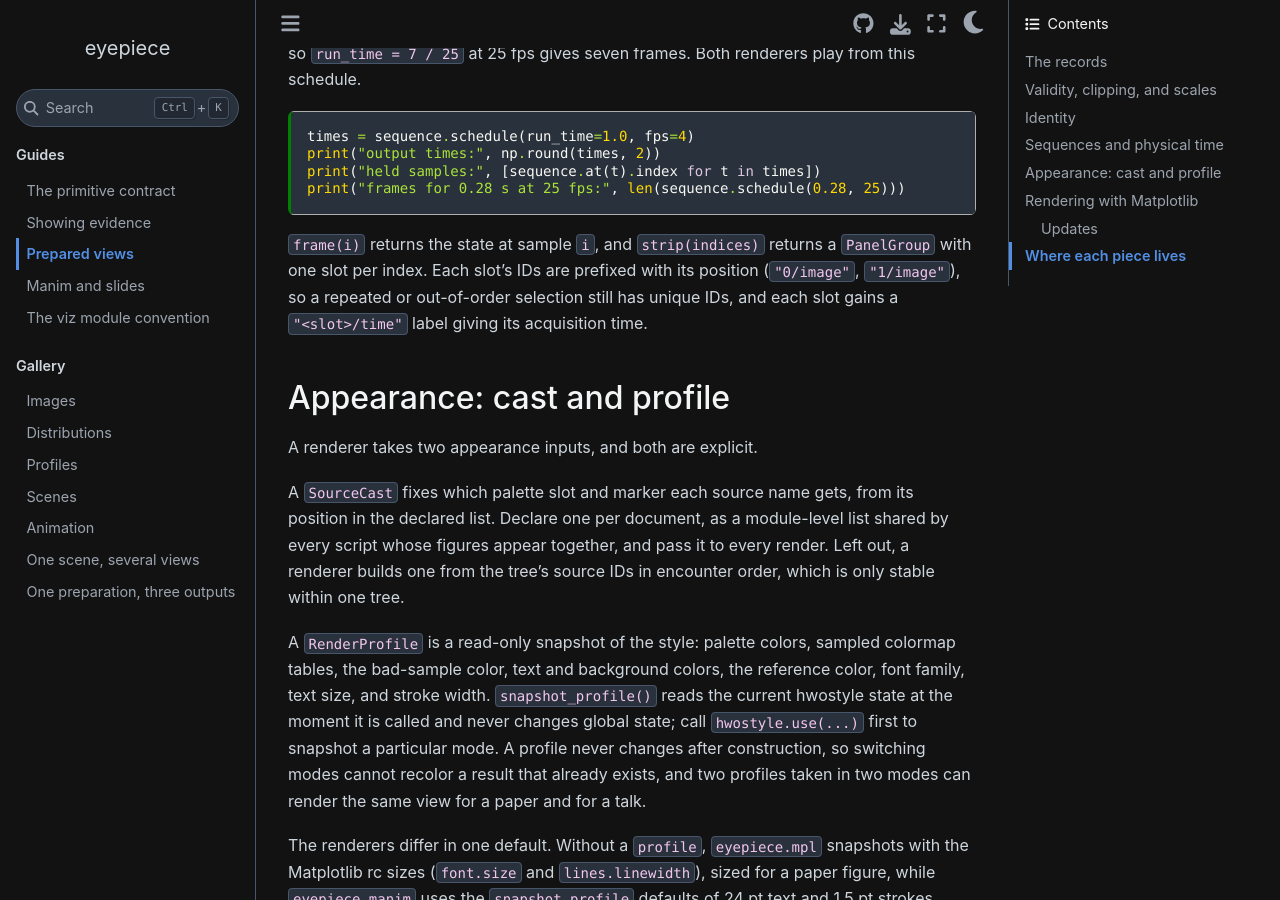
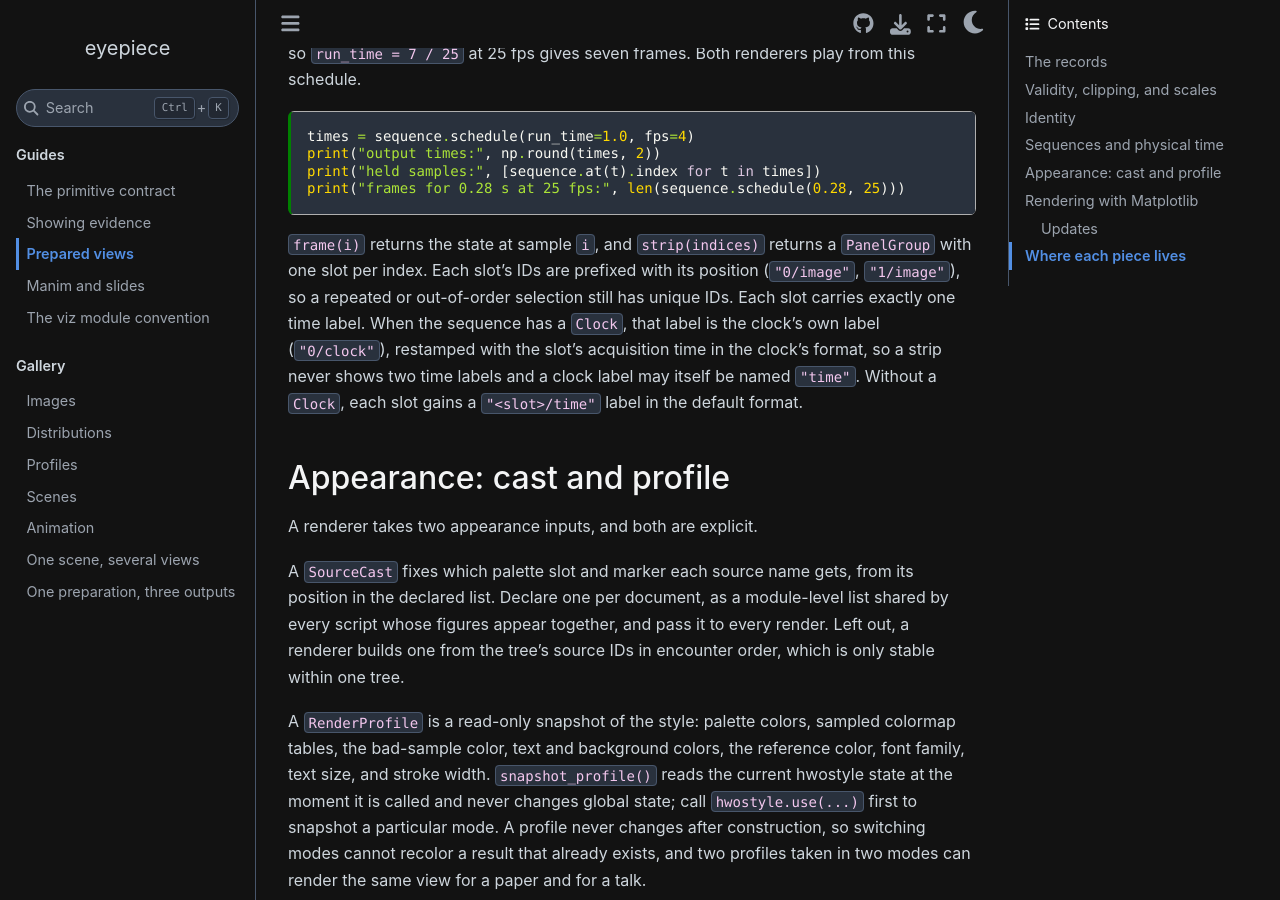
Before and after one commit to CoreySpohn/eyepiece, a Sphinx documentation site: the page built from docs/prepared-views.md, in a window 1280 px wide and 900 px high, scrolled down 5244 px. Built offline with Sphinx 7.4.7 and the Sphinx Book theme 1.1.4, drawn with Linux system fonts in a browser that asks for light colours; pages that are not in the unit, such as notebooks, are missing from menus.

Commit message:
fix(sequence): label each strip slot once, through its Clock when it has one

```diff
--- a/docs/prepared-views.md
+++ b/docs/prepared-views.md
@@ -247,8 +247,12 @@ print("frames for 0.28 s at 25 fps:", len(sequence.schedule(0.28, 25)))
 `frame(i)` returns the state at sample `i`, and `strip(indices)` returns a
 `PanelGroup` with one slot per index. Each slot's IDs are prefixed with its
 position (`"0/image"`, `"1/image"`), so a repeated or out-of-order selection
-still has unique IDs, and each slot gains a `"<slot>/time"` label giving its
-acquisition time.
+still has unique IDs. Each slot carries exactly one time label. When the
+sequence has a `Clock`, that label is the clock's own label (`"0/clock"`),
+restamped with the slot's acquisition time in the clock's format, so a strip
+never shows two time labels and a clock label may itself be named `"time"`.
+Without a `Clock`, each slot gains a `"<slot>/time"` label in the default
+format.
 
 ## Appearance: cast and profile
 
```
Also changed, not shown: docs/gallery/prepared.md (+2 -5 lines), 2 other files.
